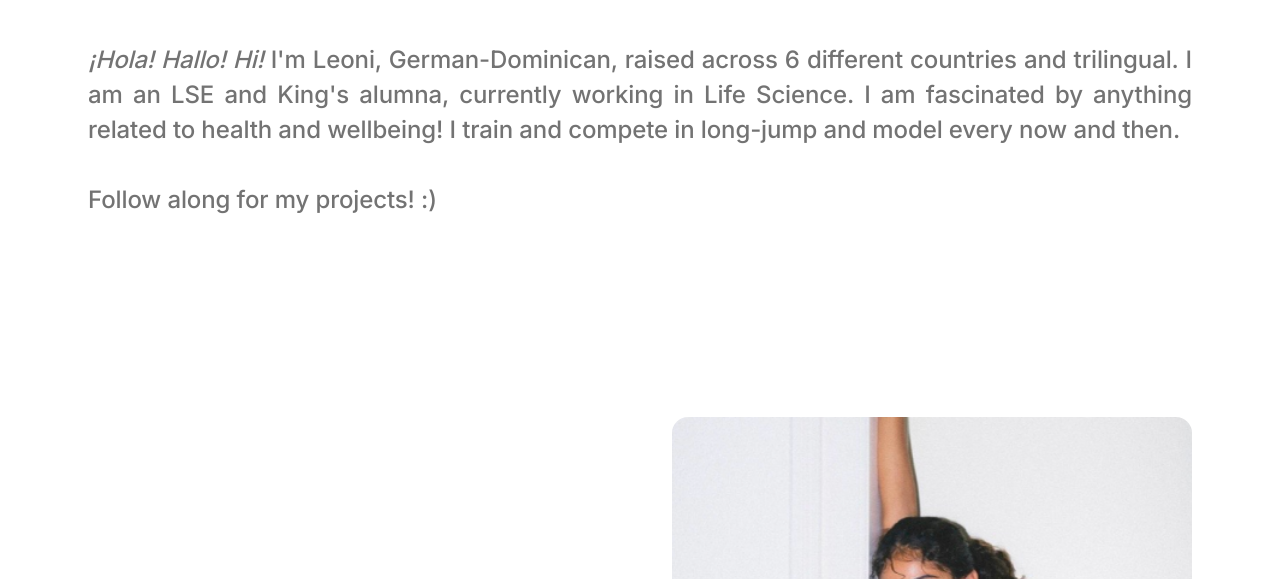
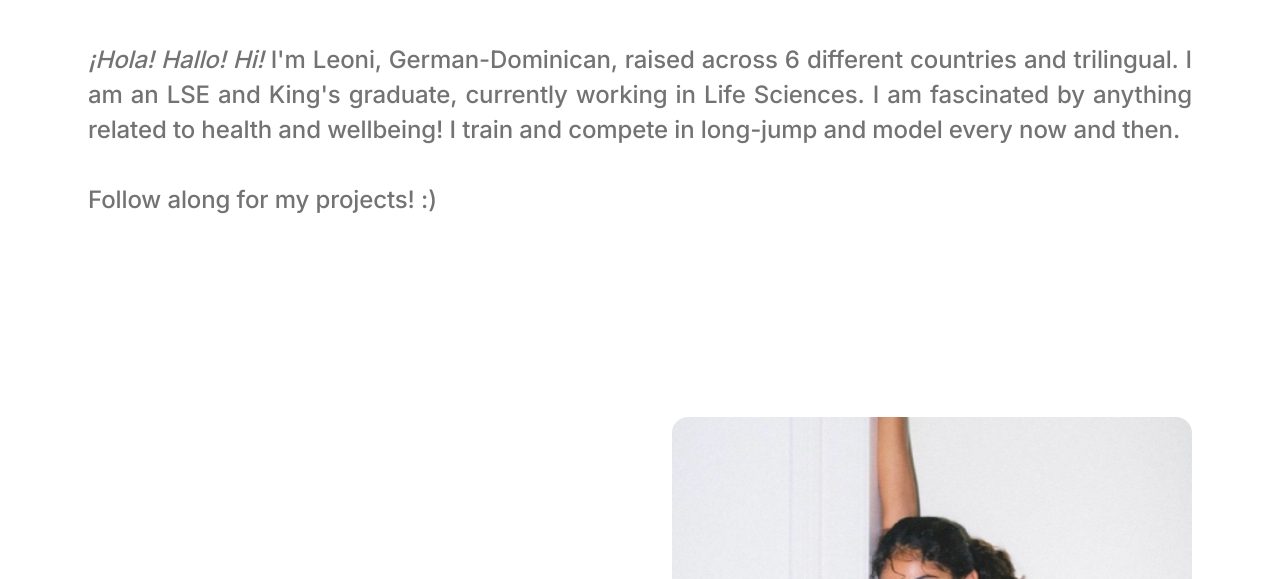
Before and after one commit to LeoniPB/leoni.payano, a plain HTML site: page index.html in a window 1280 px wide. Shown: the part 195-774 px from the top of the page. Drawn offline with Linux system fonts and the light colour scheme.

Commit message:
index.html

```diff
--- a/index.html
+++ b/index.html
@@ -18,7 +18,7 @@
     <div class="hero-title-wrap">
       <h1 class="hero-title text-black">Leoni Payano</h1>
     </div>
-    <p class="hero-intro text-black"><em>¡Hola! Hallo! Hi!</em> I'm Leoni, German-Dominican, raised across 6 different countries and trilingual. I am an LSE and King's alumna, currently working in Life Science. I am fascinated by anything related to health and wellbeing! I train and compete in long-jump and model every now and then.
+    <p class="hero-intro text-black"><em>¡Hola! Hallo! Hi!</em> I'm Leoni, German-Dominican, raised across 6 different countries and trilingual. I am an LSE and King's graduate, currently working in Life Sciences. I am fascinated by anything related to health and wellbeing! I train and compete in long-jump and model every now and then.
 
 Follow along for my projects! :)</p>
   </section>
```
